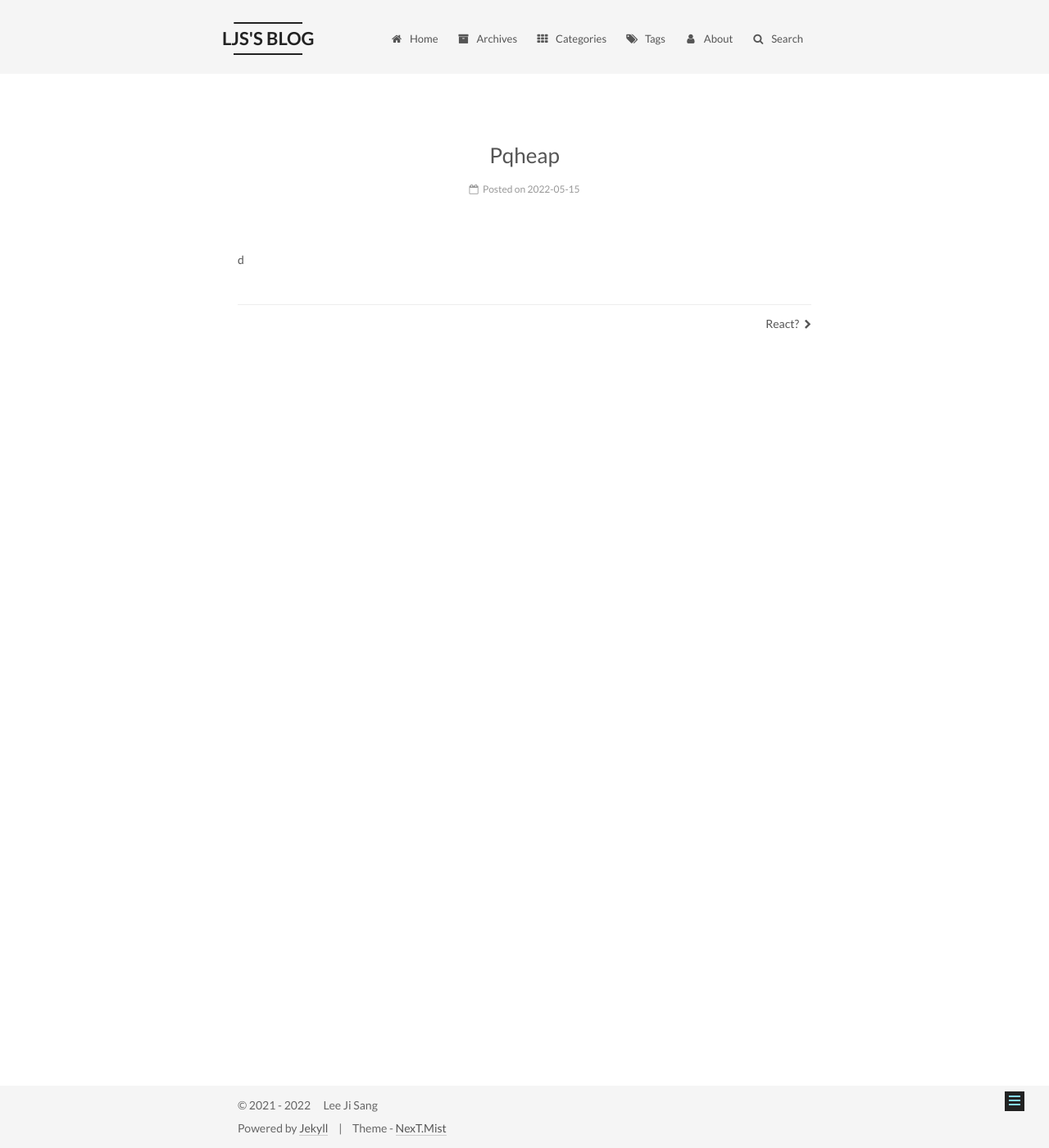
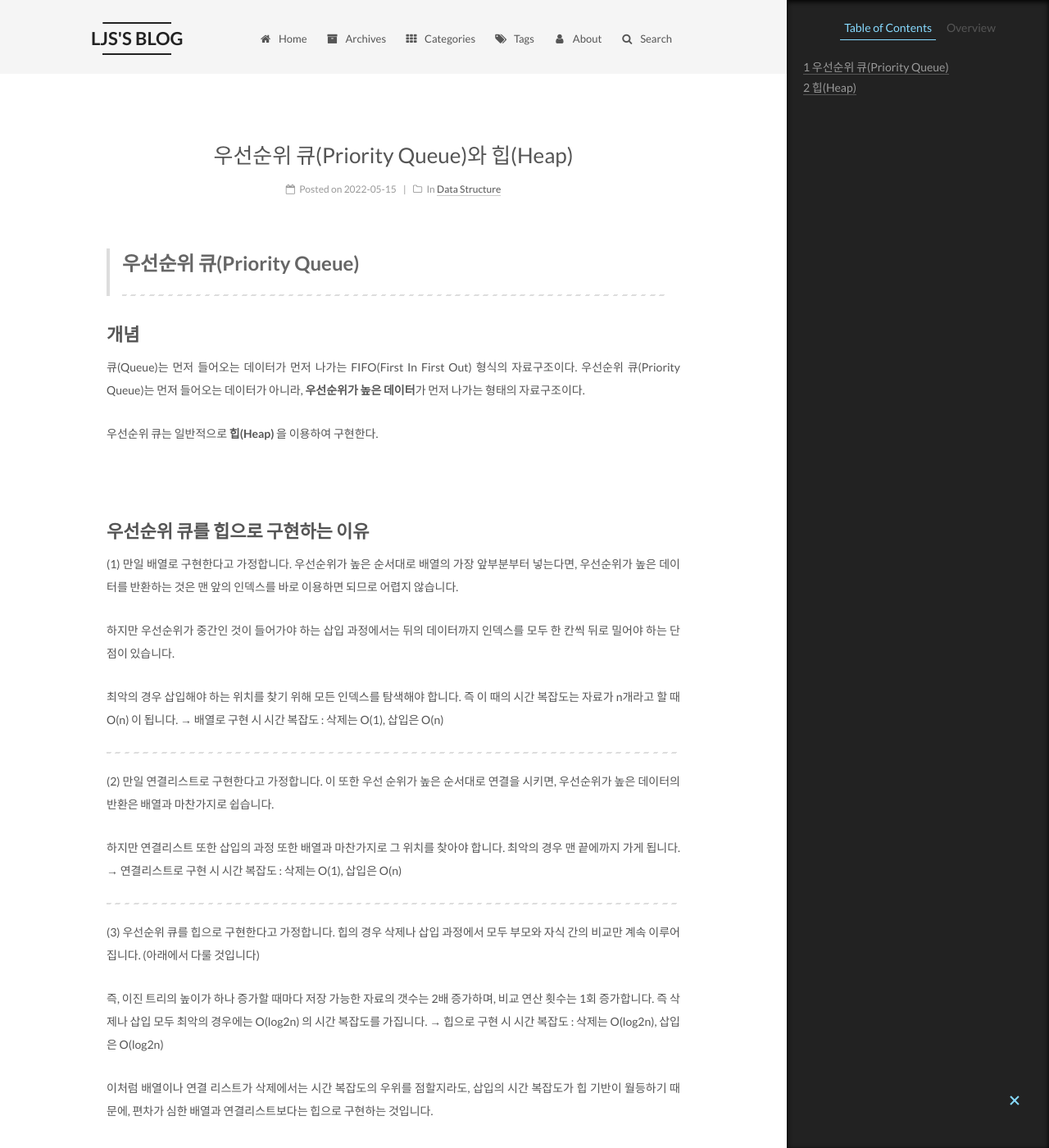
Before and after one commit to Lee-jisang/Lee-jisang.github.io, a Jekyll site: the page built from _posts/Data Structure/2022-05-15-pqheap.md, in a window 1280 px wide and 1400 px high. Shown: the whole window at 82% size. Built offline with Jekyll 4.4.1, drawn with Linux system fonts in a browser that asks for light colours; some of the changed text lies outside the part shown.

Commit message:
Update 2022-05-15-pqheap.md

```diff
--- a/_posts/Data Structure/2022-05-15-pqheap.md
+++ b/_posts/Data Structure/2022-05-15-pqheap.md
@@ -1 +1,97 @@
-d
+---
+title: 우선순위 큐(Priority Queue)와 힙(Heap)
+categories:
+  - Data Structure
+excerpt: 우선순위 큐와 힙에 대해 알아보자.
+date: 2022-05-15
+tags:
+- heap
+- priority queue
+
+---
+
+
+
+> # 우선순위 큐(Priority Queue)
+---
+
+## 개념
+
+큐(Queue)는 먼저 들어오는 데이터가 먼저 나가는 FIFO(First In First Out) 형식의 자료구조이다.
+우선순위 큐(Priority Queue)는 먼저 들어오는 데이터가 아니라, **우선순위가 높은 데이터**가 먼저 나가는 형태의 자료구조이다.
+
+우선순위 큐는 일반적으로 **힙(Heap)** 을 이용하여 구현한다.
+
+
+<br />
+
+
+## 우선순위 큐를 힙으로 구현하는 이유
+
+(1) 만일 배열로 구현한다고 가정합니다. 우선순위가 높은 순서대로 배열의 가장 앞부분부터 넣는다면, 우선순위가 높은 데이터를 반환하는 것은 맨 앞의 인덱스를 바로 이용하면 되므로 어렵지 않습니다.
+
+하지만 우선순위가 중간인 것이 들어가야 하는 삽입 과정에서는 뒤의 데이터까지 인덱스를 모두 한 칸씩 뒤로 밀어야 하는 단점이 있습니다.
+
+최악의 경우 삽입해야 하는 위치를 찾기 위해 모든 인덱스를 탐색해야 합니다. 즉 이 때의 시간 복잡도는 자료가 n개라고 할 때 O(n) 이 됩니다. → 배열로 구현 시 시간 복잡도 : 삭제는 O(1), 삽입은 O(n)
+
+<hr>
+
+(2) 만일 연결리스트로 구현한다고 가정합니다. 이 또한 우선 순위가 높은 순서대로 연결을 시키면, 우선순위가 높은 데이터의 반환은 배열과 마찬가지로 쉽습니다.
+
+하지만 연결리스트 또한 삽입의 과정 또한 배열과 마찬가지로 그 위치를 찾아야 합니다. 최악의 경우 맨 끝에까지 가게 됩니다. → 연결리스트로 구현 시 시간 복잡도 : 삭제는 O(1), 삽입은 O(n)
+
+<hr>
+
+(3) 우선순위 큐를 힙으로 구현한다고 가정합니다. 힙의 경우 삭제나 삽입 과정에서 모두 부모와 자식 간의 비교만 계속 이루어집니다. (아래에서 다룰 것입니다)
+
+즉, 이진 트리의 높이가 하나 증가할 때마다 저장 가능한 자료의 갯수는 2배 증가하며, 비교 연산 횟수는 1회 증가합니다. 즉 삭제나 삽입 모두 최악의 경우에는 O(log2n) 의 시간 복잡도를 가집니다. → 힙으로 구현 시 시간 복잡도 : 삭제는 O(log2n), 삽입은 O(log2n)
+
+이처럼 배열이나 연결 리스트가 삭제에서는 시간 복잡도의 우위를 점할지라도, 삽입의 시간 복잡도가 힙 기반이 월등하기 때문에, 편차가 심한 배열과 연결리스트보다는 힙으로 구현하는 것입니다.
+
+<br />
+
+
+
+
+> # 힙(Heap)
+---
+
+## 개념
+
+
+힙(Heap)은 우선순위 큐를 위해 고안된 완전이진트리 형태의 자료구조이다.<br>
+여러 개의 값 중 최댓값 또는 최솟값을 찾아내는 연산이 빠르다.
+
+<br />
+
+
+## 특징
+
+- 완전이진트리 형태로 이루어져 있다.
+- 부모노드와 서브트리간 대소 관계가 성립된다. (반정렬 상태)
+- 이진탐색트리(BST)와 달리 중복된 값이 허용된다.
+
+<br />
+
+## 종류
+
+
+### 최대 힙(Max Heap)
+
+부모 노드의 키 값이 자식 노드보다 크거나 같은 완전이진트리이다.
+
+![image](https://user-images.githubusercontent.com/76837780/168473673-e93fdbc9-d686-45bb-95e1-0f5e2ac2ac05.png)
+
+<br />
+
+
+### 최소 힙(Min Heap)
+
+부모 노드의 키 값이 자식 노드보다 작거나 같은 완전이진트리이다.
+
+![image](https://user-images.githubusercontent.com/76837780/168473677-3108799d-d51a-43ec-9855-11a7049a2fbb.png)
+
+<br />
+
+
+**최대 힙이던 최소 힙이던 루트 노드에는 우선순위가 높은 것이 자리잡게 됩니다.**
```
